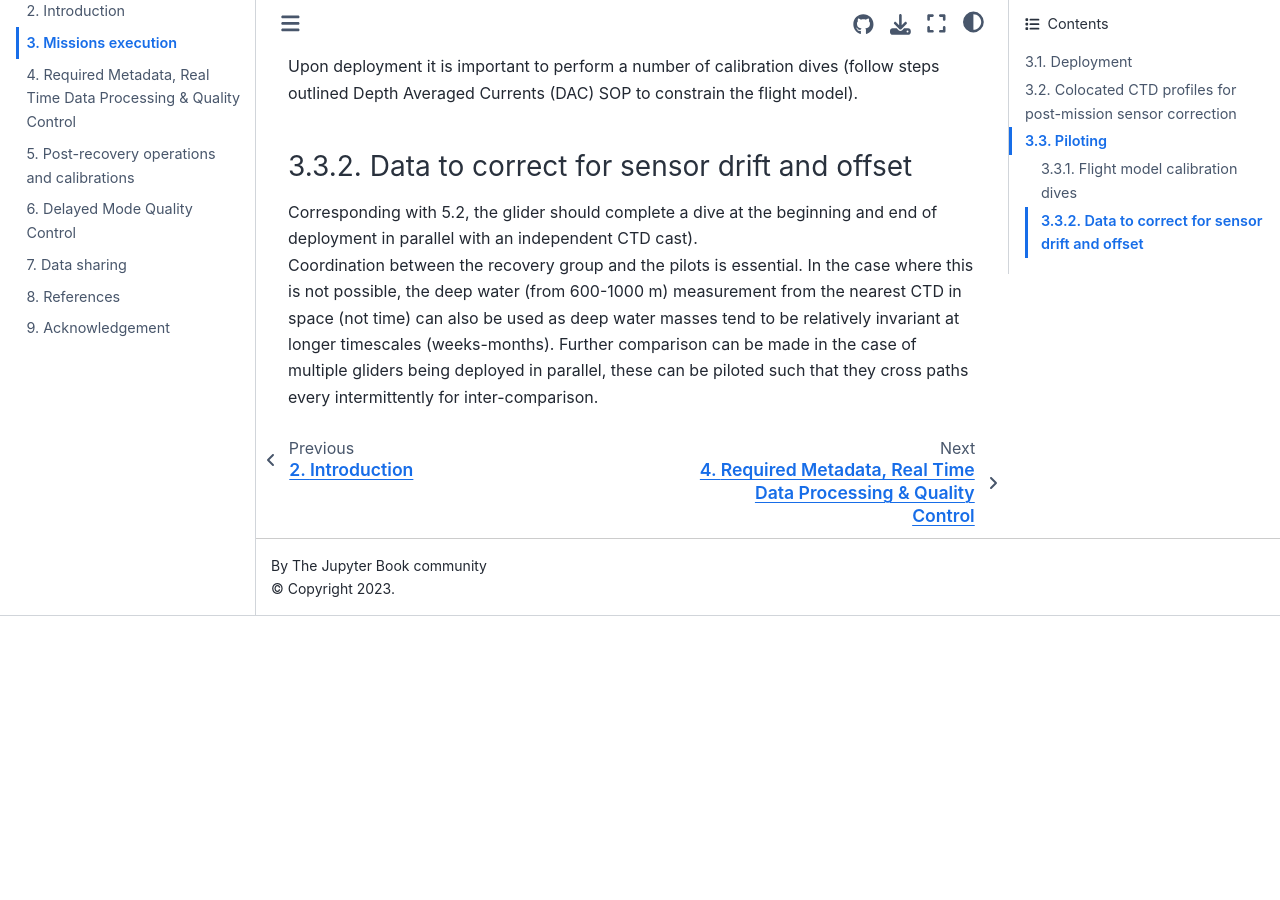
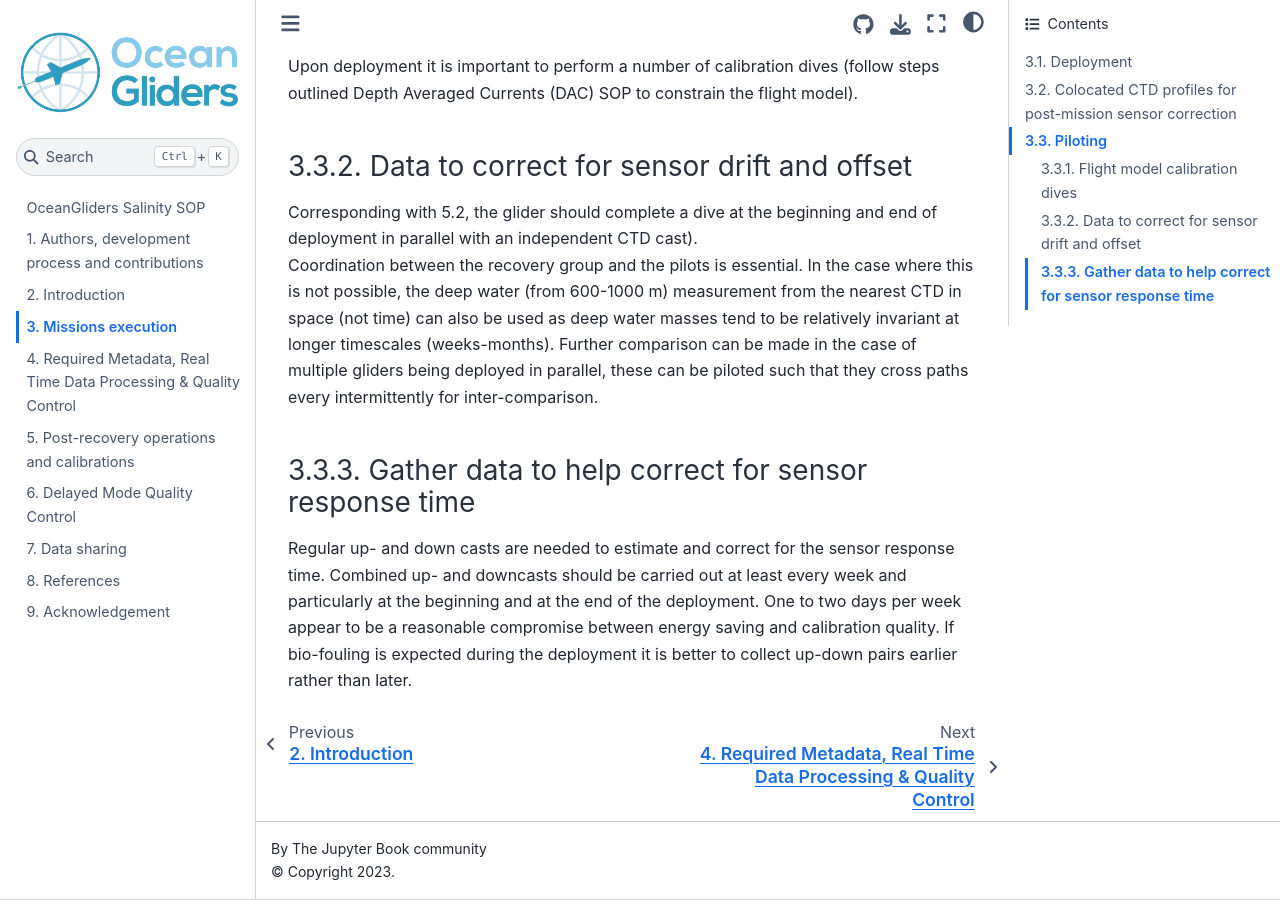
Before and after one commit to OceanGlidersCommunity/Salinity_SOP, a Jupyter Book: the page built from sections/salinity_mission_execution.md, in a window 1280 px wide and 900 px high, scrolled down 1024 px. Built offline with Jupyter Book 1.0.4 settings and Sphinx 7.4.7 and the Sphinx Book theme 1.1.4, drawn with Linux system fonts in a browser that asks for light colours; pages that are not in the unit, such as notebooks, are missing from menus; before the commit the page ends 1640 px from its top, so only the background shows below that.

Commit message:
Update salinity_mission_execution.md

```diff
--- a/sections/salinity_mission_execution.md
+++ b/sections/salinity_mission_execution.md
@@ -29,3 +29,9 @@ Corresponding with 5.2, the glider should complete a dive at the beginning and e
 Coordination between the recovery group and the pilots is essential.
 In the case where this is not possible, the deep water (from 600-1000 m) measurement from the nearest CTD in space (not time) can also be used as deep water masses tend to be relatively invariant at longer timescales (weeks-months).
 Further comparison can be made in the case of multiple gliders being deployed in parallel, these can be piloted such that they cross paths every intermittently for inter-comparison.
+
+### Gather data to help correct for sensor response time
+Regular up- and down casts are needed to estimate and correct for the sensor response time.
+Combined up- and downcasts should be carried out at least every week and particularly at the beginning and at the end of the deployment.
+One to two days per week appear to be a reasonable compromise between energy saving and calibration quality.
+If bio-fouling is expected during the deployment it is better to collect up-down pairs earlier rather than later.
```
